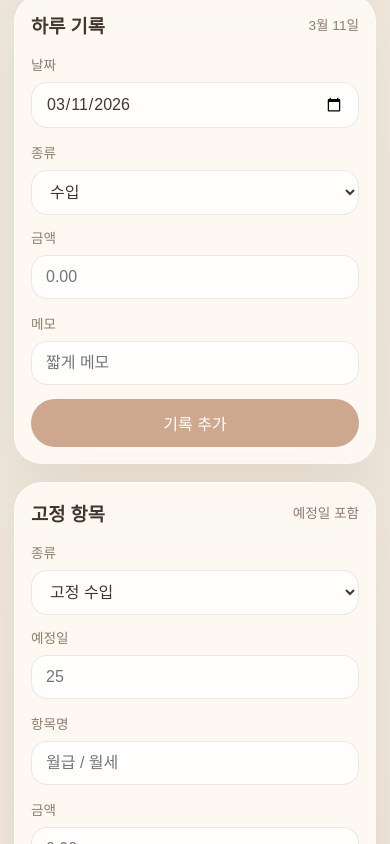
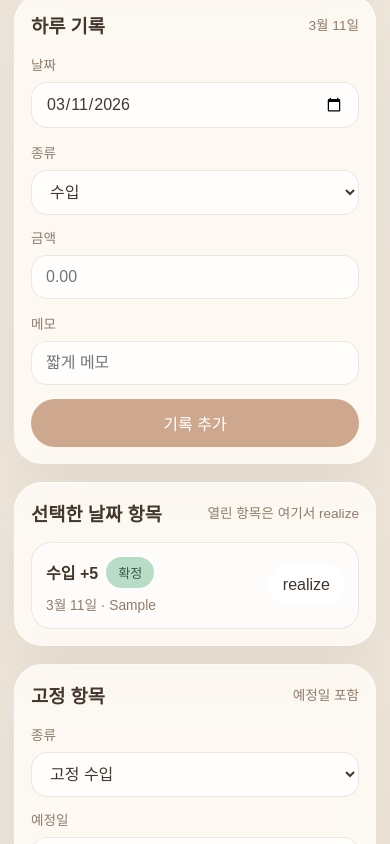
Before and after one commit to Noksando/moneyflow, a website: page index.html in a window 390 px wide. Both pictures are taken after typing "5", "Sample" into the empty fields and a click on the button "기록 추가". Shown: the part 1926-2770 px from the top of the page. Drawn offline with Linux system fonts and the light colour scheme; no server answers.

Commit message:
Add planned day entries with realize

```diff
--- a/app.js
+++ b/app.js
@@ -17,8 +17,10 @@ const elements = {
   entryNote: document.querySelector("#entry-note"),
   fixedIncomeList: document.querySelector("#fixed-income-list"),
   fixedExpenseList: document.querySelector("#fixed-expense-list"),
+  dayEntryList: document.querySelector("#day-entry-list"),
   summaryTemplate: document.querySelector("#summary-item-template"),
   fixedItemTemplate: document.querySelector("#fixed-item-template"),
+  dayEntryTemplate: document.querySelector("#day-entry-template"),
   prevMonth: document.querySelector("#prev-month"),
   nextMonth: document.querySelector("#next-month"),
   syncStatus: document.querySelector("#sync-status"),
@@ -55,7 +57,9 @@ function normalizeState(candidate) {
   return {
     ...baseState,
     ...parsed,
-    entries: Array.isArray(parsed.entries) ? parsed.entries : [],
+    entries: Array.isArray(parsed.entries)
+      ? parsed.entries.map(normalizeEntry)
+      : [],
     fixedItems: Array.isArray(parsed.fixedItems)
       ? parsed.fixedItems.map((item) => ({
           ...item,
@@ -81,10 +85,12 @@ function bindEvents() {
     state.entries.push({
       id: crypto.randomUUID(),
       date: elements.entryDate.value,
-      kind: elements.entryKind.value,
+      kind: normalizeEntryKind(elements.entryKind.value),
+      status: isOpenKind(elements.entryKind.value) ? "open" : "closed",
       amount: Number(elements.entryAmount.value),
       note: elements.entryNote.value.trim(),
       source: "manual",
+      createdAt: new Date().toISOString(),
     });
 
     state.selectedDate = elements.entryDate.value;
@@ -200,6 +206,7 @@ function renderApp() {
   renderMonthLabel();
   renderCalendar();
   renderSummary();
+  renderDayEntries();
   renderFixedLists();
   hydrateSelection();
 }
@@ -354,6 +361,43 @@ function renderSummary() {
   elements.netStatus.textContent = net >= 0 ? "확정 흑자" : "확정 적자";
 }
 
+function renderDayEntries() {
+  const selectedEntries = state.entries
+    .filter((entry) => entry.date === state.selectedDate)
+    .sort((a, b) => String(b.createdAt || "").localeCompare(String(a.createdAt || "")));
+
+  elements.dayEntryList.innerHTML = "";
+
+  if (selectedEntries.length === 0) {
+    const empty = document.createElement("div");
+    empty.className = "empty-state";
+    empty.textContent = "이 날짜에는 아직 직접 기록한 항목이 없다.";
+    elements.dayEntryList.append(empty);
+    return;
+  }
+
+  selectedEntries.forEach((entry) => {
+    const node = elements.dayEntryTemplate.content.firstElementChild.cloneNode(true);
+    node.querySelector(".day-entry-title").textContent = `${formatKindLabel(entry.kind)} ${formatSignedMoneyByKind(entry.kind, entry.amount)}`;
+
+    const status = node.querySelector(".day-entry-status");
+    const isOpen = entry.status === "open";
+    status.textContent = isOpen ? "열린 상태" : "확정";
+    status.className = `status-pill day-entry-status ${isOpen ? "is-open" : `is-closed ${entry.kind}`}`;
+
+    const noteText = entry.note ? ` · ${entry.note}` : "";
+    node.querySelector(".day-entry-meta").textContent = `${formatDisplayDate(entry.date)}${noteText}`;
+
+    const button = node.querySelector(".entry-realize-button");
+    button.disabled = !isOpen;
+    button.addEventListener("click", async () => {
+      await realizeEntry(entry.id);
+    });
+
+    elements.dayEntryList.append(node);
+  });
+}
+
 function renderFixedLists() {
   renderFixedList(elements.fixedIncomeList, "income");
   renderFixedList(elements.fixedExpenseList, "expense");
@@ -438,13 +482,41 @@ async function realizeFixedItem(id) {
   await persistState();
 }
 
+async function realizeEntry(id) {
+  const entry = state.entries.find((target) => target.id === id);
+  if (!entry || entry.status !== "open") {
+    return;
+  }
+
+  const input = window.prompt("확정 날짜를 입력해줘. (YYYY-MM-DD)", state.selectedDate || entry.date);
+  if (!input) {
+    return;
+  }
+
+  if (!/^\d{4}-\d{2}-\d{2}$/.test(input) || Number.isNaN(new Date(input).getTime())) {
+    window.alert("날짜 형식이 올바르지 않다. 예: 2026-03-25");
+    return;
+  }
+
+  entry.status = "closed";
+  entry.date = input;
+  entry.realizedAt = new Date().toISOString();
+
+  state.selectedDate = input;
+  syncViewToSelectedDate();
+  cacheState(state);
+  renderApp();
+  await persistState();
+}
+
 function hydrateSelection() {
   elements.entryDate.value = state.selectedDate;
   elements.selectedDateLabel.textContent = formatDisplayDate(state.selectedDate);
 }
 
 function getDailyTotals(dateKey) {
-  const realized = state.entries.filter((entry) => entry.date === dateKey);
+  const realized = state.entries.filter((entry) => entry.date === dateKey && entry.status === "closed");
+  const plannedEntries = state.entries.filter((entry) => entry.date === dateKey && entry.status === "open");
   const planned = state.fixedItems.filter((item) => {
     const monthKey = dateKey.slice(0, 7);
     if (!isFixedActiveForMonth(item, monthKey)) {
@@ -457,22 +529,23 @@ function getDailyTotals(dateKey) {
   return {
     realizedIncome: sumAmounts(realized, "income"),
     realizedExpense: sumAmounts(realized, "expense"),
-    plannedIncome: sumAmounts(planned, "income"),
-    plannedExpense: sumAmounts(planned, "expense"),
-    notesCount: realized.length,
+    plannedIncome: sumAmounts(planned, "income") + sumAmounts(plannedEntries, "income"),
+    plannedExpense: sumAmounts(planned, "expense") + sumAmounts(plannedEntries, "expense"),
+    notesCount: realized.length + plannedEntries.length,
   };
 }
 
 function getMonthlyStats(year, month) {
   const monthKey = `${year}-${String(month + 1).padStart(2, "0")}`;
-  const realized = state.entries.filter((entry) => entry.date.startsWith(monthKey));
+  const realized = state.entries.filter((entry) => entry.date.startsWith(monthKey) && entry.status === "closed");
+  const plannedEntries = state.entries.filter((entry) => entry.date.startsWith(monthKey) && entry.status === "open");
   const planned = state.fixedItems.filter((item) => isFixedActiveForMonth(item, monthKey) && getFixedMonthState(item, monthKey).status === "open");
 
   return {
     realizedIncome: sumAmounts(realized, "income"),
     realizedExpense: sumAmounts(realized, "expense"),
-    plannedIncome: planned.filter((item) => item.kind === "income").reduce((sum, item) => sum + item.amount, 0),
-    plannedExpense: planned.filter((item) => item.kind === "expense").reduce((sum, item) => sum + item.amount, 0),
+    plannedIncome: planned.filter((item) => item.kind === "income").reduce((sum, item) => sum + item.amount, 0) + sumAmounts(plannedEntries, "income"),
+    plannedExpense: planned.filter((item) => item.kind === "expense").reduce((sum, item) => sum + item.amount, 0) + sumAmounts(plannedEntries, "expense"),
   };
 }
 
@@ -560,6 +633,10 @@ function formatKindLabel(kind) {
   return kind === "income" ? "수입" : "지출";
 }
 
+function formatSignedMoneyByKind(kind, amount) {
+  return `${kind === "income" ? "+" : "-"}${formatMoney(amount)}`;
+}
+
 function formatMonthKey(monthKey) {
   const [year, month] = monthKey.split("-").map(Number);
   return `${year}년 ${month}월`;
@@ -588,6 +665,32 @@ function normalizeMonthlyStates(item, legacyMonthKey) {
   return next;
 }
 
+function normalizeEntry(entry) {
+  const nextKind = normalizeEntryKind(entry.kind);
+  return {
+    ...entry,
+    kind: nextKind,
+    status: entry.status === "open" || isOpenKind(entry.kind) ? "open" : "closed",
+    createdAt: entry.createdAt || entry.realizedAt || new Date().toISOString(),
+  };
+}
+
+function normalizeEntryKind(kind) {
+  if (kind === "open_income") {
+    return "income";
+  }
+
+  if (kind === "open_expense") {
+    return "expense";
+  }
+
+  return kind === "expense" ? "expense" : "income";
+}
+
+function isOpenKind(kind) {
+  return kind === "open_income" || kind === "open_expense";
+}
+
 function registerServiceWorker() {
   if (!("serviceWorker" in navigator) || !("caches" in window)) {
     return;
--- a/index.html
+++ b/index.html
@@ -62,6 +62,8 @@
                 <select id="entry-kind" name="kind">
                   <option value="income">수입</option>
                   <option value="expense">지출</option>
+                  <option value="open_income">열린 수입</option>
+                  <option value="open_expense">열린 지출</option>
                 </select>
               </label>
               <label>
@@ -75,6 +77,14 @@
             </label>
             <button class="primary-button" type="submit">기록 추가</button>
           </form>
+        </section>
+
+        <section class="panel day-items-panel">
+          <div class="panel-title-row">
+            <h3>선택한 날짜 항목</h3>
+            <span class="muted-text">열린 항목은 여기서 realize</span>
+          </div>
+          <div id="day-entry-list" class="item-list"></div>
         </section>
 
         <section class="panel fixed-panel">
@@ -144,6 +154,21 @@
     </article>
   </template>
 
+  <template id="day-entry-template">
+    <article class="day-entry-item">
+      <div class="day-entry-copy">
+        <div class="fixed-title-row">
+          <strong class="day-entry-title"></strong>
+          <span class="status-pill day-entry-status"></span>
+        </div>
+        <div class="day-entry-meta"></div>
+      </div>
+      <div class="fixed-actions">
+        <button class="ghost-button entry-realize-button" type="button">realize</button>
+      </div>
+    </article>
+  </template>
+
   <script src="app.js"></script>
 </body>
 </html>
--- a/styles.css
+++ b/styles.css
@@ -287,6 +287,7 @@ h1 {
 
 .summary-panel,
 .form-panel,
+.day-items-panel,
 .fixed-panel {
   padding: 22px;
 }
@@ -436,6 +437,40 @@ select:focus {
   border: 1px solid var(--line);
 }
 
+.day-entry-item {
+  display: flex;
+  justify-content: space-between;
+  align-items: center;
+  gap: 12px;
+  padding: 14px;
+  border-radius: 20px;
+  background: rgba(255, 255, 255, 0.62);
+  border: 1px solid var(--line);
+}
+
+.day-entry-copy {
+  min-width: 0;
+}
+
+.day-entry-meta {
+  color: var(--muted);
+  font-size: 0.86rem;
+}
+
+.day-entry-status.is-open {
+  background: rgba(255, 255, 255, 0.9);
+}
+
+.day-entry-status.is-closed.income {
+  background: var(--income-strong);
+  color: #35594a;
+}
+
+.day-entry-status.is-closed.expense {
+  background: var(--expense-strong);
+  color: #6d4141;
+}
+
 .fixed-item-copy {
   min-width: 0;
 }
@@ -496,6 +531,7 @@ select:focus {
   .calendar-panel,
   .summary-panel,
   .form-panel,
+  .day-items-panel,
   .fixed-panel {
     padding: 16px;
   }
```
Also changed, not shown: server.js (+23 -1 lines).
